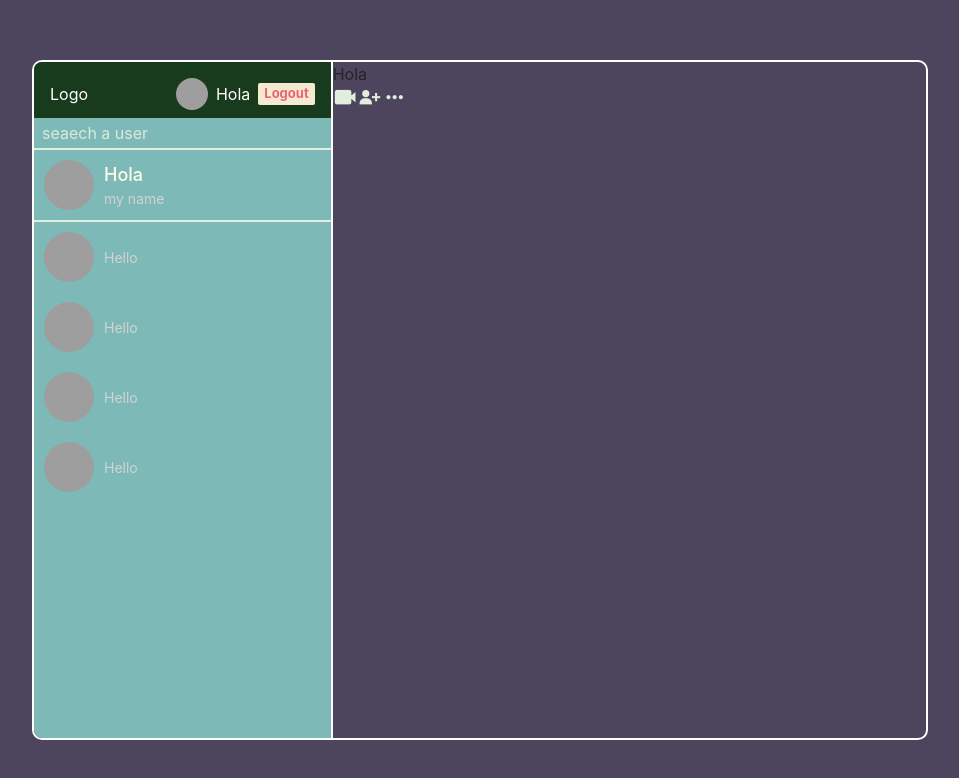
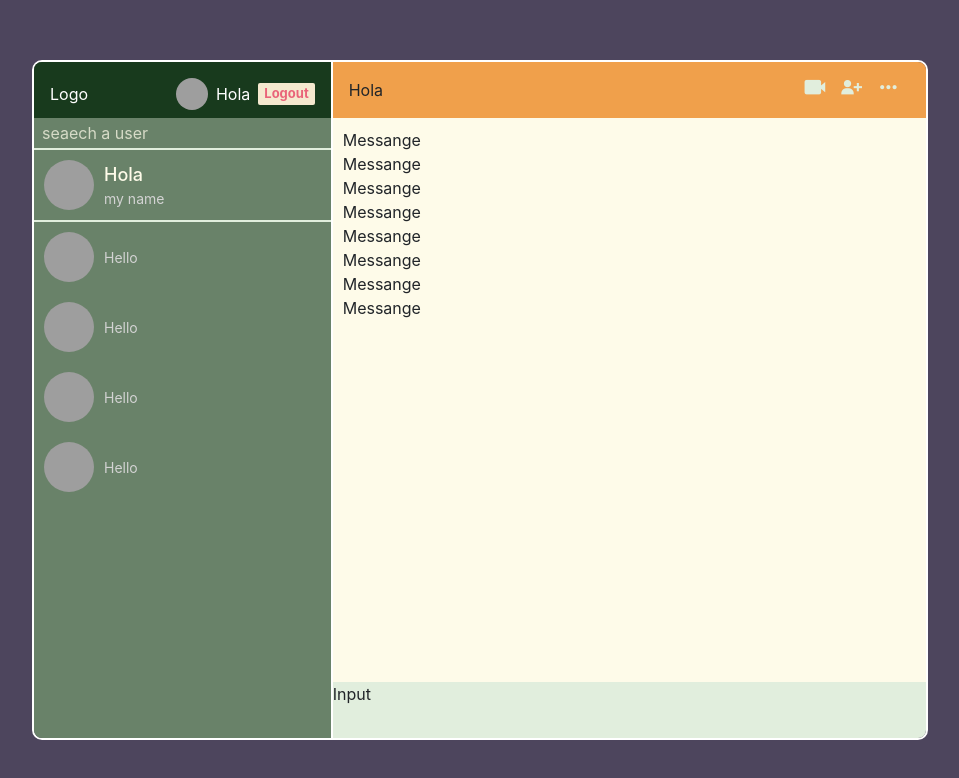
Before and after one commit to ui-vivek/ChatHive, a React (Create React App) app: page / in a window 1280 px wide. Shown: the top 778 px of the page, without its empty margins (160-1119 px from the left). Built offline with nearby package versions, Linux system fonts and the light colour scheme; grey boxes are pictures that could not be loaded; the HTML template or start-up script is replaced by a standard one.

Commit message:
finish messages

```diff
--- a/src/components/Chat.jsx
+++ b/src/components/Chat.jsx
@@ -1,4 +1,6 @@
 import React from 'react'
+import Messages from './Messages'
+import Input from './Input'
 
 export default function Chat() {
   return (
@@ -11,6 +13,8 @@ export default function Chat() {
           <span><i class='bx bx-dots-horizontal-rounded bx-sm' style={{color:'#e1eedd'}}  ></i></span>
         </div>
       </div>
+        <Messages/>
+        <Input/>
     </div>
   )
 }
--- a/src/components/Input.jsx
+++ b/src/components/Input.jsx
@@ -2,6 +2,6 @@ import React from 'react'
 
 export default function Input() {
   return (
-    <div>Input</div>
+    <div className='input'>Input</div>
   )
 }
--- /dev/null
+++ b/src/components/Messages.jsx
@@ -0,0 +1,17 @@
+import React from 'react'
+import Message from './Message'
+
+export default function Messages() {
+  return (
+    <div className='messages'>
+        <Message/>
+        <Message/>
+        <Message/>
+        <Message/>
+        <Message/>
+        <Message/>
+        <Message/>
+        <Message/>
+    </div>
+  )
+}
--- a/src/pages/style/home.scss
+++ b/src/pages/style/home.scss
@@ -14,7 +14,7 @@
     .sidebar {
       flex: 1;
       border-right: 2px solid white;
-      background-color: #7db9b6;
+      background-color: #698269;
       .navbar {
         display: flex;
         align-items: center;
@@ -102,7 +102,30 @@
     .chat {
       flex: 2;
       .chatInfo{
+        height: 3.5rem;
+        padding: 1rem;
+        background-color: #F0A04B;
+        display: flex;
+        justify-content: space-between;
+        align-items: center;
+      }
+      .chatIcon{
+        padding-right: 0.2rem;
+        span{
+            margin: 0px 6px;
+            cursor: pointer;
+        }
+      }
 
+      .messages{
+        background-color: #FEFBE9;
+        height: calc(100% - 7rem);
+        padding: 10px;
+      }
+
+      .input{
+        background-color: #E1EEDD;
+        height: 3.5rem;
       }
     }
   }
```
Also changed, not shown: src/components/Message.jsx (renamed from src/components/Messange.jsx).
